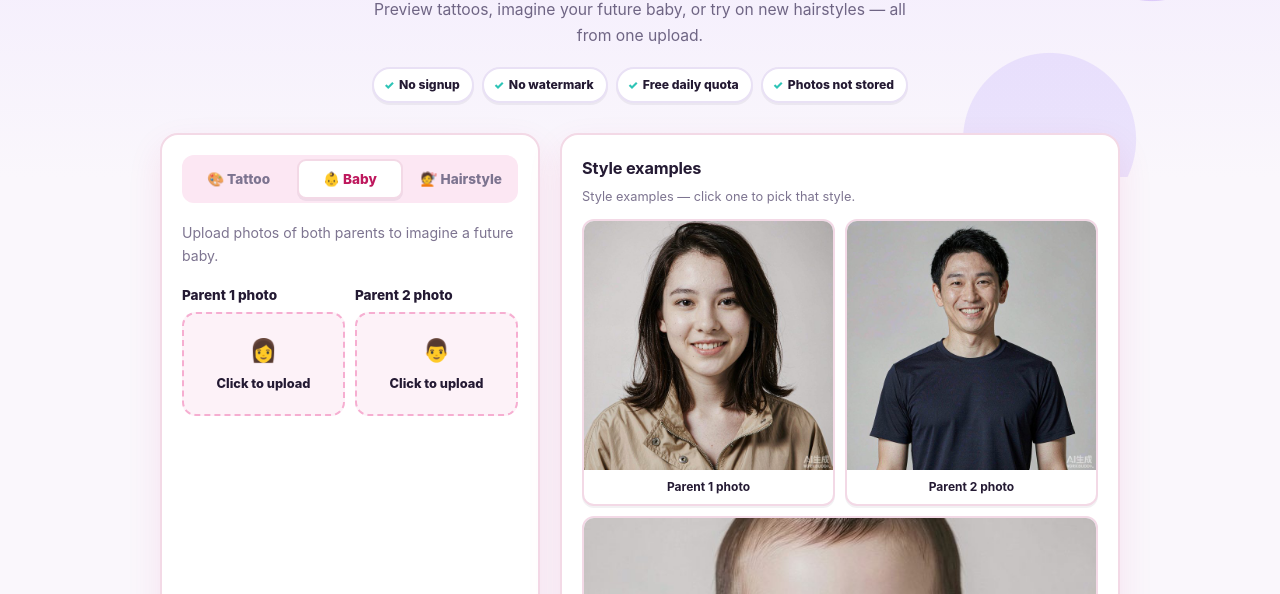
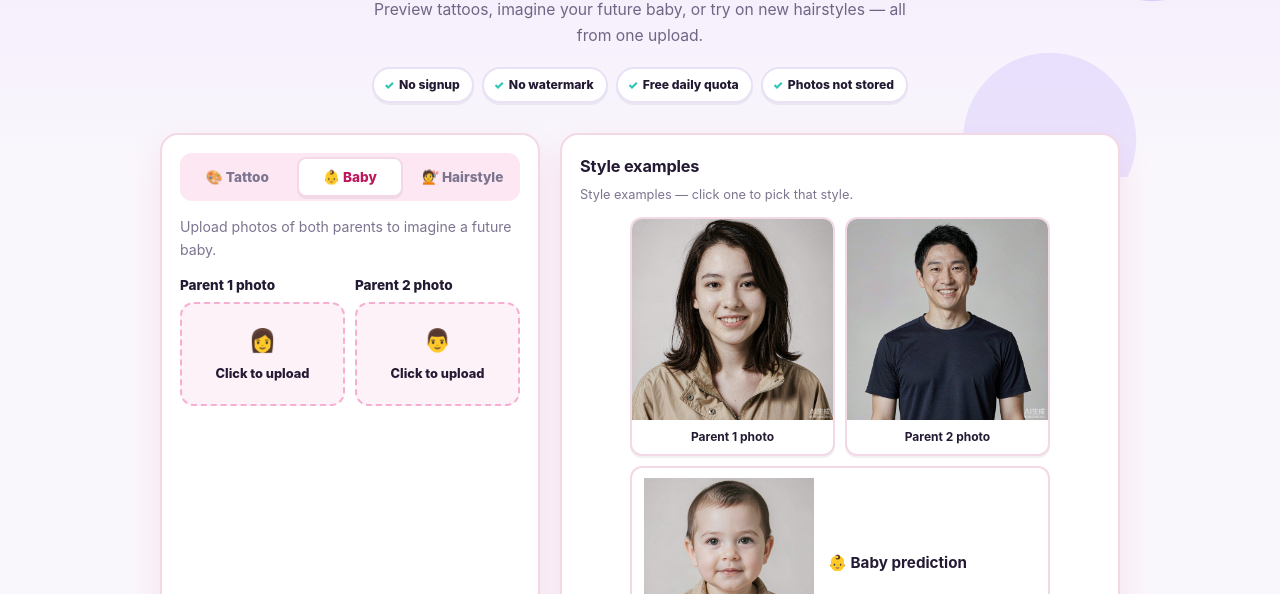
Before and after one commit to lvyafei2026-coder/ai-creative-generator, a website: page public/index.html in a window 1280 px wide. Both pictures are taken after a click on the button "👶 Baby". Shown: the part 206-800 px from the top of the page. Drawn offline with Linux system fonts and the light colour scheme.

Commit message:
Compact studio to fit one screen, fix stretched hairstyle preset images, resize baby example card

```diff
--- a/public/css/style.css
+++ b/public/css/style.css
@@ -25,8 +25,8 @@ body { margin: 0; font-family: -apple-system, BlinkMacSystemFont, "Segoe UI", "P
 
 /* ---- 工作台左右分栏：左控制面板 / 右固定画布（状态切换） ---- */
 .studio { display: grid; grid-template-columns: 380px minmax(0, 1fr); gap: 20px; align-items: stretch; }
-.studio .card { margin-bottom: 0; display: flex; flex-direction: column; padding: 20px; }
-.stage { padding: 20px; min-height: 560px; }
+.studio .card { margin-bottom: 0; display: flex; flex-direction: column; padding: 18px; }
+.stage { padding: 18px; min-height: 0; }
 .ex-view { display: flex; flex-direction: column; }
 .ex-head { margin-bottom: 12px; }
 .ex-title { font-size: 1.02rem; margin: 0 0 4px; letter-spacing: -0.01em; }
@@ -54,7 +54,7 @@ body { margin: 0; font-family: -apple-system, BlinkMacSystemFont, "Segoe UI", "P
 .stage[data-state="preview"] .ex-view,
 .stage[data-state="loading"] .ex-view,
 .stage[data-state="result"] .ex-view { display: none; }
-.stage-canvas { flex: 1; display: flex; align-items: center; justify-content: center; position: relative; border-radius: 14px; border: 2px solid var(--border); background-color: #fbf9ff; background-image: radial-gradient(rgba(124,58,237,0.07) 1.5px, transparent 1.5px); background-size: 22px 22px; overflow: hidden; min-height: 340px; padding: 14px; }
+.stage-canvas { flex: 1; display: flex; align-items: center; justify-content: center; position: relative; border-radius: 14px; border: 2px solid var(--border); background-color: #fbf9ff; background-image: radial-gradient(rgba(124,58,237,0.07) 1.5px, transparent 1.5px); background-size: 22px 22px; overflow: hidden; min-height: 300px; padding: 14px; }
 .stage-canvas img { max-width: 100%; max-height: 100%; object-fit: contain; border-radius: 8px; border: 2px solid var(--border); background: #fff; }
 .sample-tag { position: absolute; top: 22px; left: 22px; z-index: 2; background: rgba(36,26,51,0.72); color: #fff; font-size: 0.68rem; font-weight: 800; padding: 4px 11px; border-radius: 999px; letter-spacing: 0.05em; text-transform: uppercase; }
 .canvas-spinner { position: absolute; inset: 0; display: none; flex-direction: column; align-items: center; justify-content: center; gap: 12px; background: rgba(250, 247, 252, 0.88); font-size: 0.9rem; font-weight: 700; color: var(--accent); text-align: center; padding: 20px; }
@@ -190,20 +190,20 @@ body { margin: 0; font-family: -apple-system, BlinkMacSystemFont, "Segoe UI", "P
 /* Hairstyle 左栏：图片头像选择器 */
 #hairPresets { grid-template-columns: repeat(4, 1fr); }
 #hairPresets .preset-btn { padding: 0; overflow: hidden; display: flex; flex-direction: column; }
-#hairPresets .preset-btn img { display: block; width: 100%; aspect-ratio: 1 / 1; object-fit: cover; background: #f1ebfa; }
+#hairPresets .preset-btn img { display: block; width: 100%; height: auto; aspect-ratio: 1 / 1; object-fit: cover; background: #f1ebfa; }
 #hairPresets .preset-btn span { display: block; padding: 4px 2px; font-size: 0.66rem; font-weight: 800; text-align: center; white-space: nowrap; }
 
-/* Baby 右栏：两大人在上、宝宝在下（宽幅矮图） */
-#exBaby { grid-template-columns: repeat(2, 1fr); }
-#exBaby .ex-card.baby { grid-column: 1 / -1; }
-#exBaby .ex-card.baby img { aspect-ratio: 2 / 1; object-position: center 25%; }
-#exBaby .ex-card.baby .ex-label { font-size: 0.8rem; padding: 8px 4px; }
+/* Baby 右栏：两大人在上、宝宝在下（紧凑一屏） */
+#exBaby { grid-template-columns: repeat(2, 1fr); max-width: 420px; margin: 0 auto; width: 100%; }
+#exBaby .ex-card.baby { grid-column: 1 / -1; display: flex; align-items: center; gap: 14px; padding: 10px 12px; }
+#exBaby .ex-card.baby img { width: 170px; height: 170px; flex: 0 0 170px; object-position: center 25%; }
+#exBaby .ex-card.baby .ex-label { flex: 1; text-align: left; font-size: 0.95rem; padding: 0; }
 
-.mode-desc { font-size: 0.88rem; color: var(--muted); margin: 0 0 16px; }
+.mode-desc { font-size: 0.88rem; color: var(--muted); margin: 0 0 12px; }
 label { display: block; font-weight: 800; font-size: 0.85rem; margin-bottom: 6px; }
 
 /* Mode tabs：分段控件 */
-.mode-tabs { display: flex; gap: 6px; margin-bottom: 18px; background: var(--lav); padding: 4px; border-radius: 12px; }
+.mode-tabs { display: flex; gap: 6px; margin-bottom: 14px; background: var(--lav); padding: 4px; border-radius: 12px; }
 .mode-tab { flex: 1; padding: 10px 6px; border: 2px solid transparent; background: transparent; color: var(--muted); border-radius: 9px; font-size: 0.85rem; font-weight: 800; cursor: pointer; transition: all 0.15s; font-family: inherit; white-space: nowrap; }
 .mode-tab.active { background: #fff; color: var(--accent-dark); border-color: var(--border); box-shadow: 0 2px 0 rgba(36,26,51,0.06); }
 .mode-tab:hover:not(.active) { color: var(--accent-dark); }
@@ -211,20 +211,20 @@ label { display: block; font-weight: 800; font-size: 0.85rem; margin-bottom: 6px
 input[type="text"] { width: 100%; padding: 11px 13px; border: 2px solid var(--border); border-radius: 11px; font-size: 0.95rem; margin-bottom: 4px; background: #fff; color: var(--text); transition: border-color 0.15s, box-shadow 0.15s; font-family: inherit; }
 input[type="text"]:focus { outline: none; border-color: var(--accent); box-shadow: 0 0 0 3px rgba(124,58,237,0.15); }
 
-.upload-zone { border: 2.5px dashed #c4b5fd; border-radius: 14px; padding: 24px 20px; text-align: center; cursor: pointer; transition: border-color 0.15s, background 0.15s; background: #f6f1fd; margin-bottom: 14px; }
+.upload-zone { border: 2.5px dashed #c4b5fd; border-radius: 14px; padding: 16px 18px; text-align: center; cursor: pointer; transition: border-color 0.15s, background 0.15s; background: #f6f1fd; margin-bottom: 12px; }
 .upload-zone:hover, .upload-zone.dragover { border-color: var(--accent); background: #efe7fd; }
 .upload-icon { font-size: 1.7rem; margin-bottom: 4px; }
 .upload-text { font-weight: 800; color: var(--text); font-size: 0.92rem; margin-bottom: 2px; }
 .upload-hint { font-size: 0.78rem; color: var(--muted); }
 
 /* 已选照片：紧凑横条（大图预览在右侧画布） */
-.file-chip { display: flex; align-items: center; gap: 10px; padding: 8px 10px; border: 2px solid var(--border); background: #f6f1fd; border-radius: 12px; margin-bottom: 14px; }
+.file-chip { display: flex; align-items: center; gap: 10px; padding: 8px 10px; border: 2px solid var(--border); background: #f6f1fd; border-radius: 12px; margin-bottom: 12px; }
 .file-chip img { width: 44px; height: 44px; object-fit: cover; border-radius: 8px; border: 2px solid var(--border); flex-shrink: 0; }
 .file-chip span { flex: 1; font-size: 0.85rem; font-weight: 700; color: var(--accent); }
 .chip-remove { width: 26px; height: 26px; border-radius: 50%; background: var(--border); color: var(--muted); border: none; cursor: pointer; font-size: 0.8rem; line-height: 1; flex-shrink: 0; transition: background 0.15s, color 0.15s; }
 .chip-remove:hover { background: #fecaca; color: #b91c1c; }
 
-.preset-grid { display: grid; grid-template-columns: repeat(3, 1fr); gap: 7px; margin-bottom: 14px; }
+.preset-grid { display: grid; grid-template-columns: repeat(3, 1fr); gap: 7px; margin-bottom: 12px; }
 .preset-btn { position: relative; padding: 8px 4px; border: 2px solid var(--border); background: #fff; color: var(--text); border-radius: 11px; font-size: 0.78rem; font-weight: 700; cursor: pointer; font-family: inherit; transition: all 0.15s; box-shadow: 0 2px 0 rgba(36,26,51,0.06); }
 .preset-btn:hover { border-color: #c4b5fd; transform: translateY(-1px); }
 .preset-btn.active { background: var(--accent); color: #fff; border-color: var(--accent); box-shadow: 0 3px 0 rgba(109,40,217,0.5); }
```
